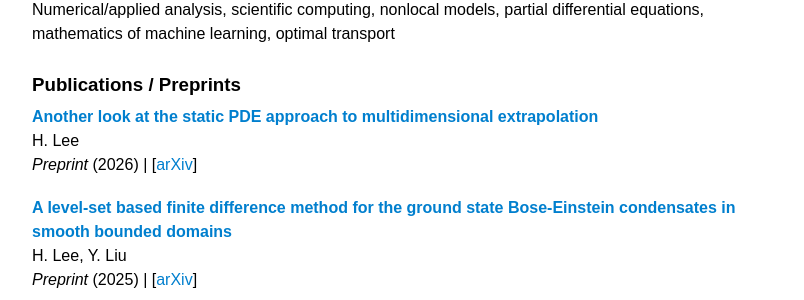
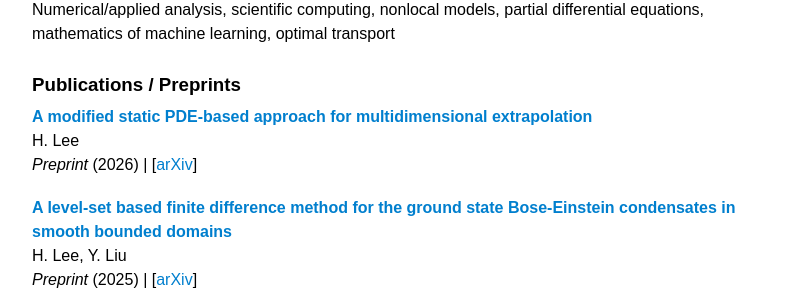
Before and after one commit to hleemath/hleemath.github.io, a Jekyll site: the page built from index.md, in a window 1280 px wide. Shown: the part 354-654 px from the top of the page, without its empty margins (232-1036 px from the left). Built offline with Jekyll 4.4.1, drawn with Linux system fonts in a browser that asks for light colours.

Commit message:
“index_2”

```diff
--- a/index.md
+++ b/index.md
@@ -4,7 +4,7 @@ title:
 permalink: /
 people:
 pubs:
-  - title: "Another look at the static PDE approach to multidimensional extrapolation"
+  - title: "A modified static PDE-based approach for multidimensional extrapolation"
     author: "H. Lee"
     journal: "Preprint"
     arxiv: "https://arxiv.org/abs/2607.08980"
```
